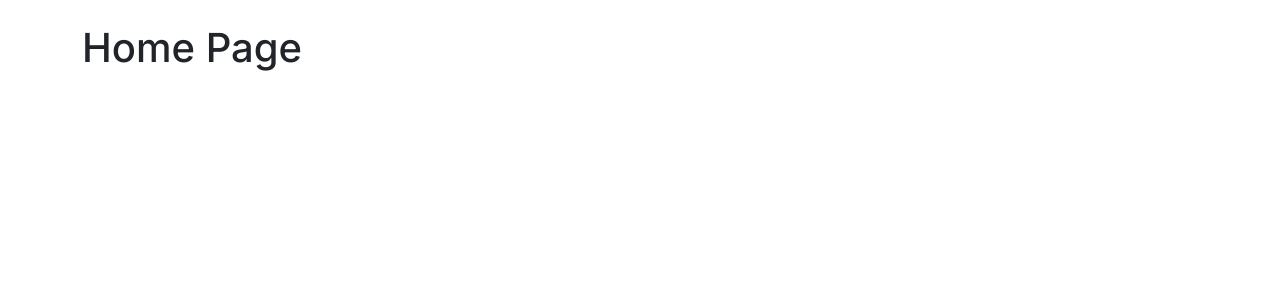
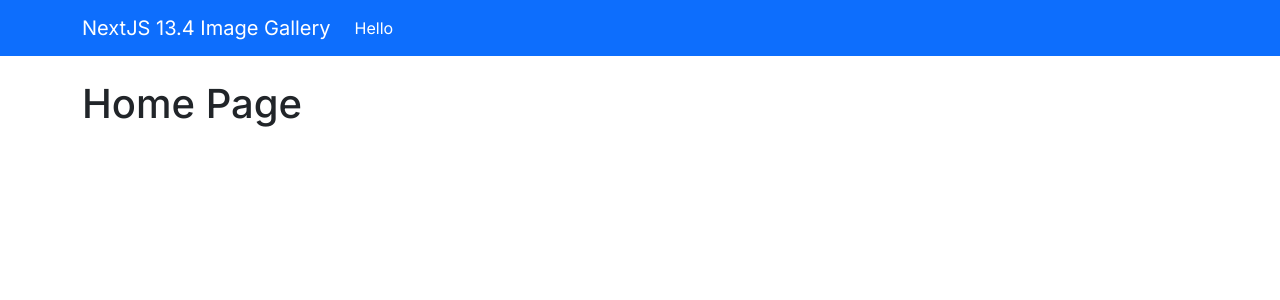
Before and after one commit to dycw/most-efficient-next-js-13.4-beginner-tutorial, a Next.js app: page / in a window 1280 px wide. Shown: the top 300 px of the page. Built offline with nearby package versions, Linux system fonts and the light colour scheme.

Commit message:
Finish Nav bar, next/Link, next/navigation (#3)

```diff
--- a/package.json
+++ b/package.json
@@ -1,6 +1,6 @@
 {
   "name": "template-next-js",
-  "version": "0.1.2",
+  "version": "0.1.3",
   "private": true,
   "scripts": {
     "dev": "next dev",
@@ -9,7 +9,7 @@
     "lint": "next lint"
   },
   "dependencies": {
-    "@tailwindcss/container-queries": "^0.1.2",
+    "@tailwindcss/container-queries": "^0.1.3",
     "bootstrap": "^5.3.0",
     "next": "^13.4.4",
     "react": "^18.2.0",
--- /dev/null
+++ b/src/app/NavBar.tsx
@@ -0,0 +1,33 @@
+"use client";
+
+import Link from "next/link";
+import { usePathname } from "next/navigation";
+import { Nav, Container, Navbar } from "react-bootstrap";
+
+export default function NavBar() {
+  const pathname = usePathname();
+
+  return (
+    <Navbar
+      bg="primary"
+      variant="dark"
+      sticky="top"
+      expand="sm"
+      collapseOnSelect
+    >
+      <Container>
+        <Navbar.Brand as={Link} href="/">
+          NextJS 13.4 Image Gallery
+        </Navbar.Brand>
+        <Navbar.Toggle aria-controls="main-navbar" />
+        <Navbar.Collapse id="main-navbar">
+          <Nav>
+            <Nav.Link active={pathname === "/"} href="/hello" as={Link}>
+              Hello
+            </Nav.Link>
+          </Nav>
+        </Navbar.Collapse>
+      </Container>
+    </Navbar>
+  );
+}
--- a/src/app/layout.tsx
+++ b/src/app/layout.tsx
@@ -1,3 +1,4 @@
+import NavBar from "./NavBar";
 import "@/app/globals.css";
 import { Container, SSRProvider } from "@/components/bootstrap";
 import "bootstrap/dist/css/bootstrap.min.css";
@@ -19,6 +20,7 @@
     <html lang="en">
       <body className={inter.className}>
         <SSRProvider>
+          <NavBar />
           <main>
             <Container className="py-4">{children}</Container>
           </main>
```
Also changed, not shown: 1 other file (tests, documents, lock files or other folders).
